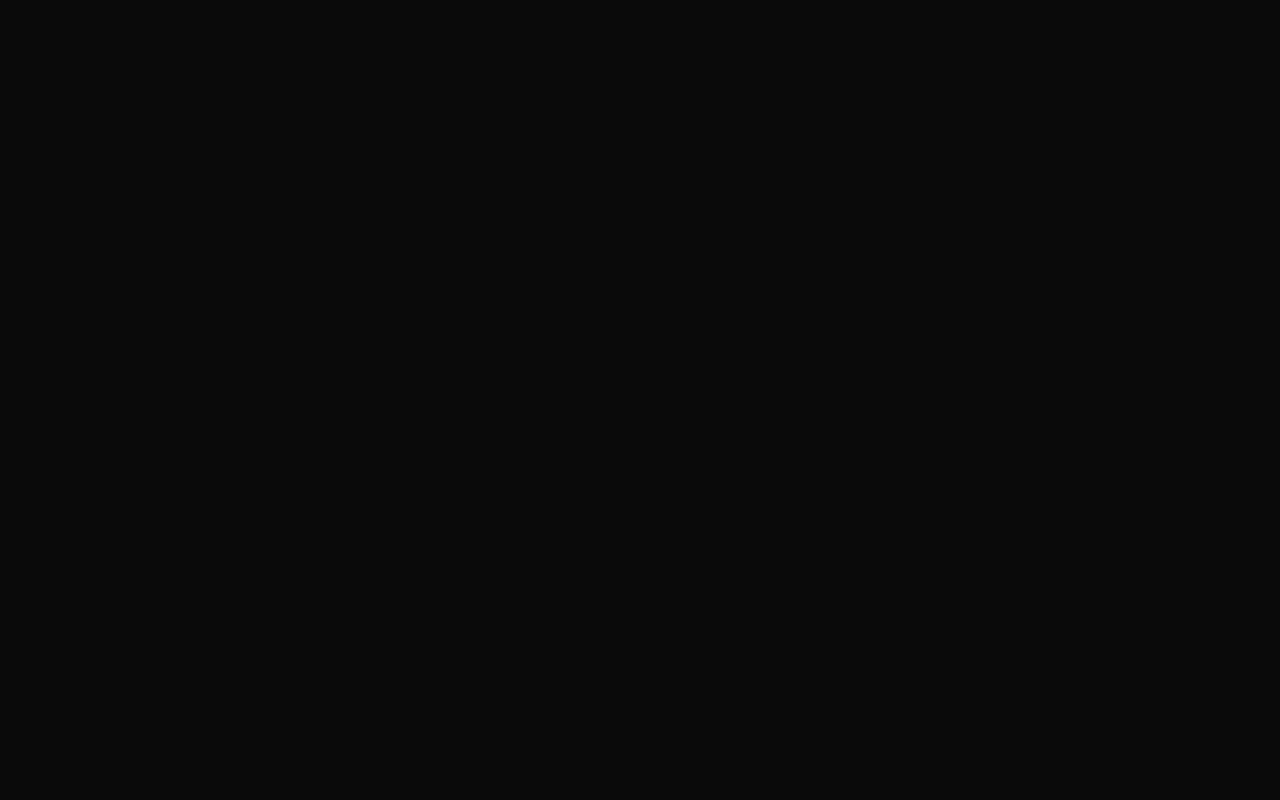
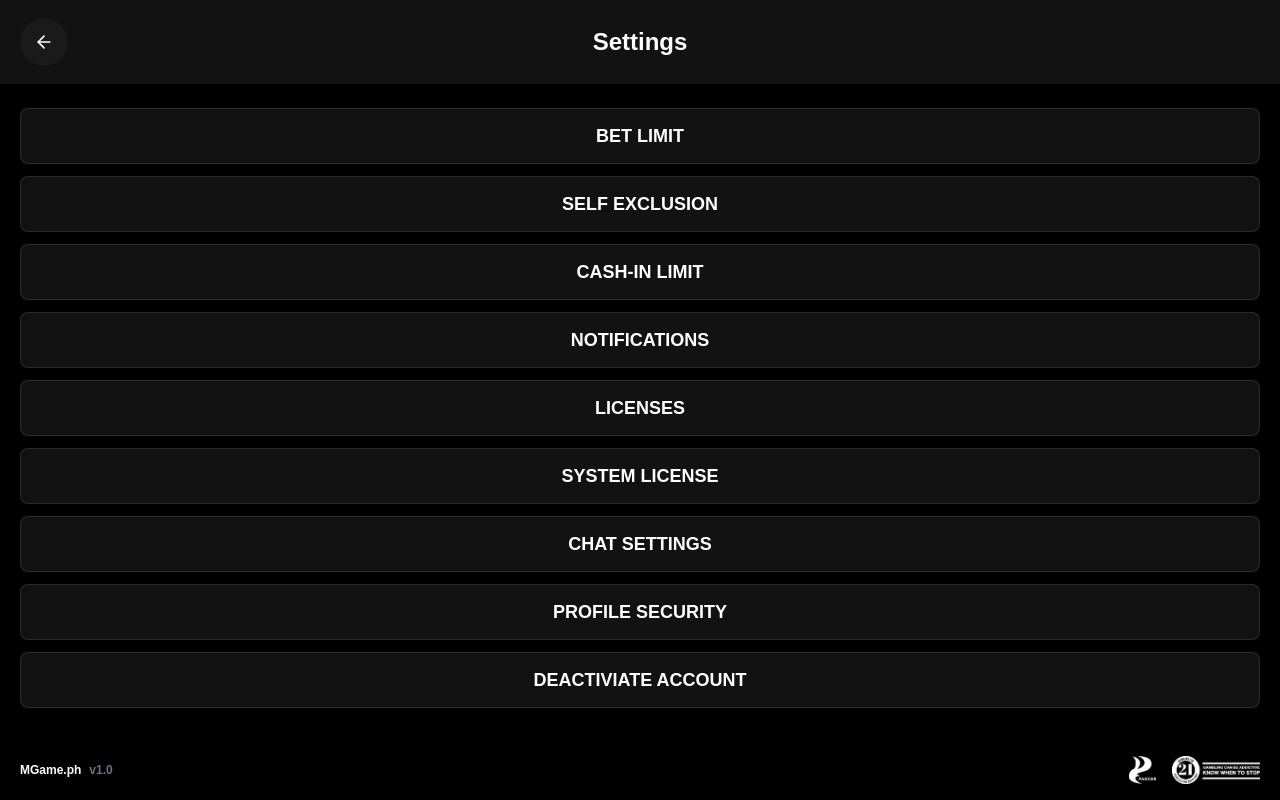
Before and after one commit to sndie3/MgameV1, a React (Vite) app: page /settings in a window 1280 px wide. Before the commit this address had no page. Built offline with nearby package versions, Linux system fonts and the light colour scheme; sample sign-in values are in the browser's storage.

Commit message:
added settings

```diff
--- a/features/dashboard/components/Sidebar.tsx
+++ b/features/dashboard/components/Sidebar.tsx
@@ -15,6 +15,9 @@ const menus = [
     },
     {
         title: "Profile",
+    },
+    {
+        title: "Settings",
     },
     {
         title: "Notifications",
@@ -42,8 +45,11 @@ export default function Sidebar({
         if (title === 'Profile') {
             navigate('/profile');
             setSidebarOpen(false);
-        }else if (title === 'How to Use'){
+        } else if (title === 'How to Use') {
             navigate('/how-to-use');
+            setSidebarOpen(false);
+        } else if (title === 'Settings') {
+            navigate('/settings');
             setSidebarOpen(false);
         }
     };
--- /dev/null
+++ b/features/settings/Settings.tsx
@@ -0,0 +1,56 @@
+import { ArrowLeft } from 'lucide-react';
+import { useNavigate } from 'react-router-dom';
+import Footer from '../../components/common/Footer';
+
+const settingsOptions = [
+  'Bet Limit',
+  'Self Exclusion',
+  'Cash-In Limit',
+  'Notifications',
+  'Licenses',
+  'System License',
+  'Chat Settings',
+  'Profile Security',
+  'DEACTIVIATE ACCOUNT',
+];
+
+export default function Settings() {
+  const navigate = useNavigate();
+
+  return (
+    <div className="min-h-screen text-white flex flex-col bg-black font-bahnschrift">
+      {/* Header */}
+      <div className="px-5 pt-6 pb-6 bg-[#121212]">
+        <div className="relative flex items-center justify-center">
+          <button
+            onClick={() => navigate('/dashboard')}
+            className="absolute left-0 h-12 w-12 rounded-full flex items-center justify-center transition hover:opacity-80"
+            style={{ backgroundColor: 'var(--button-color)' }}
+          >
+            <ArrowLeft size={20} className="text-white" />
+          </button>
+          <h1 className="text-[24px] font-semibold">Settings</h1>
+        </div>
+      </div>
+
+      {/* Menu Options */}
+      <div className="flex-1 px-5 py-6">
+        <div className="space-y-3">
+          {settingsOptions.map((option) => (
+            <button
+              key={option}
+              className="w-full h-[56px] rounded-lg border border-white/10 flex items-center justify-center bg-[#121212] hover:opacity-80 transition"
+            >
+              <span className="font-bold text-[18px] uppercase">{option}</span>
+            </button>
+          ))}
+        </div>
+      </div>
+
+      {/* Footer */}
+      <div className="px-5 py-4">
+        <Footer />
+      </div>
+    </div>
+  );
+}
--- a/routes/AppRoute.tsx
+++ b/routes/AppRoute.tsx
@@ -13,6 +13,7 @@ import CashIn from "../features/cashin/CashIn";
 import CashOut from "../features/cashout/CashOut"
 import Support from "../features/support/Support";
 import HowToUse from "../features/howtouse/HowToUse";
+import Settings from "../features/settings/Settings";
 export default function AppRoutes() {
 
   return (
@@ -41,6 +42,7 @@ export default function AppRoutes() {
             <Route path="cash-out" element={<CashOut/>} />
             <Route path="support" element={<Support/>} />
             <Route path="how-to-use" element={<HowToUse/>} />
+            <Route path="settings" element={<Settings/>} />
 
         </Route>
       </Route>
```
